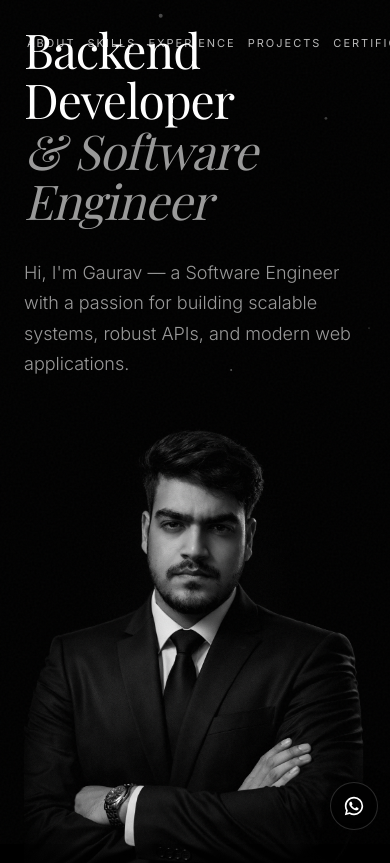
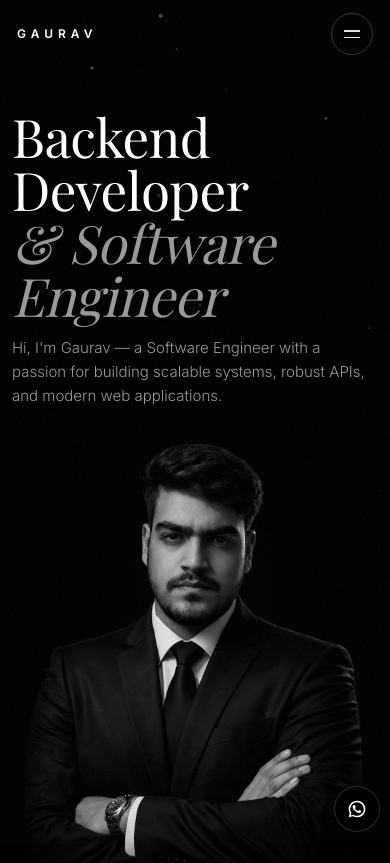
Before and after one commit to G4uravXDev/G4uravXPortfolio, a Next.js app: page / in a window 390 px wide. Shown: the top 863 px of the page. Built offline with nearby package versions, Linux system fonts and the light colour scheme; a web font is replaced by a local one.

Commit message:
Thor: The Dark World

```diff
--- a/app/components/ExperienceSection.tsx
+++ b/app/components/ExperienceSection.tsx
@@ -88,6 +88,12 @@ const certifications = [
         image: cloudCert,
     },
     {
+        title: "Web Development in React.js",
+        org: "Certificate",
+        year: "December 2025",
+        image: reactCert,
+    },
+    {
         title: "Concepts in SQL",
         org: "Certificate",
         year: "November 2025",
@@ -98,12 +104,6 @@ const certifications = [
         org: "Certificate",
         year: "November 2025",
         image: uxCert,
-    },
-    {
-        title: "Web Development in React.js",
-        org: "Certificate",
-        year: "December 2025",
-        image: reactCert,
     },
 ];
 
--- a/app/components/NavBar.tsx
+++ b/app/components/NavBar.tsx
@@ -5,30 +5,8 @@ import { useEffect, useRef, useState } from "react";
 export default function NavBar() {
     const [inHero, setInHero] = useState(true);
     const [scrollingDown, setScrollingDown] = useState(true);
+    const [isMenuOpen, setIsMenuOpen] = useState(false);
     const lastYRef = useRef(0);
-
-    useEffect(() => {
-        const hero = document.getElementById("hero");
-        if (!hero) {
-            setInHero(false);
-            return;
-        }
-
-        const observer = new IntersectionObserver(
-            ([entry]) => {
-                // While hero is visible: keep nav blended/transparent.
-                // Once user scrolls past hero: make nav opaque.
-                setInHero(entry.isIntersecting);
-            },
-            {
-                root: null,
-                threshold: 0.15,
-            }
-        );
-
-        observer.observe(hero);
-        return () => observer.disconnect();
-    }, []);
 
     useEffect(() => {
         const handleScroll = () => {
@@ -38,11 +16,43 @@ export default function NavBar() {
 
             setScrollingDown(currentY > lastY);
             lastYRef.current = currentY;
+
+            const hero = document.getElementById("hero");
+            if (hero) {
+                // Switch to "scrolled" state once hero is mostly out of view.
+                const heroBottom = hero.getBoundingClientRect().bottom;
+                setInHero(heroBottom > 120);
+            } else {
+                setInHero(false);
+            }
         };
 
+        handleScroll();
         window.addEventListener("scroll", handleScroll, { passive: true });
-        return () => window.removeEventListener("scroll", handleScroll);
+        window.addEventListener("resize", handleScroll);
+        return () => {
+            window.removeEventListener("scroll", handleScroll);
+            window.removeEventListener("resize", handleScroll);
+        };
     }, []);
+
+    useEffect(() => {
+        const closeMenu = () => setIsMenuOpen(false);
+        window.addEventListener("resize", closeMenu);
+        return () => window.removeEventListener("resize", closeMenu);
+    }, []);
+
+    useEffect(() => {
+        if (isMenuOpen) {
+            document.body.style.overflow = "hidden";
+        } else {
+            document.body.style.overflow = "";
+        }
+
+        return () => {
+            document.body.style.overflow = "";
+        };
+    }, [isMenuOpen]);
 
     const stateClass = inHero ? "nav--hero" : "nav--scrolled";
     const motionClass = !inHero
@@ -89,7 +99,40 @@ export default function NavBar() {
                         Contact
                     </a>
                 </div>
+
+                <button
+                    type="button"
+                    className={`nav-hamburger ${isMenuOpen ? "is-open" : ""}`}
+                    aria-label="Toggle navigation menu"
+                    aria-expanded={isMenuOpen}
+                    onClick={() => setIsMenuOpen((prev) => !prev)}
+                >
+                    <span />
+                    <span />
+                </button>
             </div>
+
+            <div className={`nav-mobile-menu ${isMenuOpen ? "is-open" : ""}`}>
+                <a href="#about" onClick={() => setIsMenuOpen(false)}>About</a>
+                <a href="#technical-arsenal" onClick={() => setIsMenuOpen(false)}>Skills</a>
+                <a href="#experience" onClick={() => setIsMenuOpen(false)}>Experience</a>
+                <a href="#projects" onClick={() => setIsMenuOpen(false)}>Projects</a>
+                <a href="#certifications" onClick={() => setIsMenuOpen(false)}>Certifications</a>
+                <a href="#awards" onClick={() => setIsMenuOpen(false)}>Awards</a>
+                <a href="#education" onClick={() => setIsMenuOpen(false)}>Education</a>
+                <a href="/GauravNayyarResumeV1.pdf" download onClick={() => setIsMenuOpen(false)}>
+                    Resume
+                </a>
+                <a href="#contact" onClick={() => setIsMenuOpen(false)}>Contact</a>
+            </div>
+
+            <button
+                type="button"
+                className={`nav-mobile-backdrop ${isMenuOpen ? "is-open" : ""}`}
+                aria-hidden={!isMenuOpen}
+                tabIndex={-1}
+                onClick={() => setIsMenuOpen(false)}
+            />
         </header>
     );
 }
--- a/app/globals.css
+++ b/app/globals.css
@@ -333,10 +333,53 @@ img {
   border-color: rgba(255, 255, 255, 0.28);
 }
 
+.nav-hamburger {
+  display: none;
+  width: 42px;
+  height: 42px;
+  border-radius: 999px;
+  border: 1px solid rgba(255, 255, 255, 0.2);
+  background: transparent;
+  color: inherit;
+  align-items: center;
+  justify-content: center;
+  flex-direction: column;
+  gap: 5px;
+  cursor: pointer;
+}
+
+.nav-hamburger span {
+  display: block;
+  width: 16px;
+  height: 1.5px;
+  background: currentColor;
+  transition: transform 0.25s var(--transition-smooth), opacity 0.25s var(--transition-smooth);
+}
+
+.nav-hamburger.is-open span:first-child {
+  transform: translateY(3.5px) rotate(45deg);
+}
+
+.nav-hamburger.is-open span:last-child {
+  transform: translateY(-3.5px) rotate(-45deg);
+}
+
+.nav-mobile-menu {
+  display: none;
+}
+
+.nav-mobile-menu a {
+  text-decoration: none;
+}
+
+.nav-mobile-backdrop {
+  display: none;
+}
+
 .whatsapp-fab {
   position: fixed;
   right: 18px;
-  bottom: 22px;
+  bottom: calc(22px + env(safe-area-inset-bottom, 0px));
   width: 52px;
   height: 52px;
   border-radius: 999px;
@@ -367,10 +410,24 @@ img {
 
 @media (max-width: 968px) {
   .whatsapp-fab {
-    right: 12px;
-    bottom: 14px;
+    right: calc(12px + env(safe-area-inset-right, 0px));
+    bottom: calc(14px + env(safe-area-inset-bottom, 0px));
     width: 48px;
     height: 48px;
+  }
+}
+
+@media (max-width: 640px) {
+  .whatsapp-fab {
+    right: calc(10px + env(safe-area-inset-right, 0px));
+    bottom: calc(12px + env(safe-area-inset-bottom, 0px));
+    width: 46px;
+    height: 46px;
+  }
+
+  .whatsapp-fab svg {
+    width: 20px;
+    height: 20px;
   }
 }
 
@@ -1590,35 +1647,154 @@ img {
 /* ─── RESPONSIVE ─────────────────── */
 @media (max-width: 968px) {
   .hero {
-    padding: 0 24px 60px;
+    min-height: auto;
+    padding: 92px 16px 48px;
   }
 
   .nav {
-    top: 12px;
-    left: 12px;
-    right: 12px;
+    top: 0;
+    left: 0;
+    right: 0;
   }
 
   .nav-inner {
-    padding: 12px 14px;
-  }
-
-  .nav-links {
-    gap: 12px;
+    padding: 12px 16px;
+  }
+
+  .nav-side-left,
+  .nav-side-right {
+    display: none;
+  }
+
+  .nav-center {
+    flex: 1;
+    justify-content: flex-start;
+  }
+
+  .nav-brand {
+    font-size: 12px;
+    letter-spacing: 5px;
+  }
+
+  .nav-hamburger {
+    display: inline-flex;
+    margin-left: auto;
+    color: rgba(255, 255, 255, 0.9);
+  }
+
+  .nav--scrolled .nav-hamburger {
+    border-color: rgba(0, 0, 0, 0.28);
+    color: #111;
+  }
+
+  .nav-mobile-menu {
+    position: fixed;
+    top: 64px;
+    right: 10px;
+    width: min(320px, calc(100vw - 20px));
+    max-height: calc(100vh - 80px);
+    display: grid;
+    grid-template-columns: 1fr;
+    gap: 0;
+    align-content: start;
+    overflow-y: auto;
+    margin: 0;
+    border-radius: 14px;
+    border: 1px solid rgba(255, 255, 255, 0.14);
+    background: rgba(8, 8, 8, 0.72);
+    backdrop-filter: blur(20px) saturate(120%);
+    -webkit-backdrop-filter: blur(20px) saturate(120%);
+    box-shadow: 0 16px 40px rgba(0, 0, 0, 0.34);
+    transform: translateX(108%);
+    opacity: 0;
+    pointer-events: none;
+    z-index: 2;
+    transition: transform 0.35s var(--transition-smooth), opacity 0.3s var(--transition-smooth);
+  }
+
+  .nav-mobile-menu.is-open {
+    transform: translateX(0);
+    opacity: 1;
+    pointer-events: auto;
+    backdrop-filter: blur(28px) saturate(155%);
+    -webkit-backdrop-filter: blur(28px) saturate(155%);
+  }
+
+  .nav-mobile-menu a {
+    padding: 14px 18px;
+    font-size: 12px;
+    letter-spacing: 2px;
+    text-transform: uppercase;
+    border-top: 1px solid rgba(255, 255, 255, 0.14);
+    background: transparent;
+  }
+
+  .nav--hero .nav-mobile-menu a {
+    color: rgba(255, 255, 255, 0.92);
+  }
+
+  .nav--scrolled .nav-mobile-menu {
+    background: rgba(255, 255, 255, 0.9);
+  }
+
+  .nav--scrolled .nav-mobile-menu a {
+    color: #111;
+    border-top-color: rgba(0, 0, 0, 0.08);
+  }
+
+  .nav-mobile-menu a:hover {
+    background: rgba(255, 255, 255, 0.08);
+  }
+
+  .nav-mobile-backdrop {
+    display: block;
+    position: fixed;
+    inset: 0;
+    z-index: 1;
+    opacity: 0;
+    pointer-events: none;
+    background: rgba(0, 0, 0, 0.12);
+    backdrop-filter: blur(0px) saturate(100%);
+    -webkit-backdrop-filter: blur(0px) saturate(100%);
+    will-change: backdrop-filter, opacity;
+    transform: translateZ(0);
+    transition: opacity 0.3s var(--transition-smooth);
+  }
+
+  .nav-mobile-backdrop.is-open {
+    opacity: 1;
+    pointer-events: auto;
+    background: rgba(0, 0, 0, 0.22);
+    backdrop-filter: blur(36px) saturate(160%);
+    -webkit-backdrop-filter: blur(36px) saturate(160%);
   }
 
   .hero-inner {
     grid-template-columns: 1fr;
-    gap: 40px;
+    gap: 24px;
   }
 
   .hero-image {
-    justify-self: start;
-    width: min(360px, 100%);
+    justify-self: center;
+    width: min(340px, 92vw);
   }
 
   .hero-title {
-    letter-spacing: -1px;
+    font-size: clamp(56px, 14vw, 92px);
+    line-height: 0.98;
+    letter-spacing: -0.6px;
+    margin-bottom: 18px;
+  }
+
+  .hero-subtitle {
+    font-size: 17px;
+    line-height: 1.65;
+    max-width: 100%;
+  }
+
+  .about-image-container {
+    max-width: 360px;
+    margin: 0 auto;
   }
 
   .hero-scroll-indicator {
@@ -1626,11 +1802,28 @@ img {
   }
 
   .section-container {
-    padding: 0 12px;
+    padding: 0 16px;
   }
 
   .projects-grid {
     grid-template-columns: 1fr;
+  }
+
+  .project-card {
+    aspect-ratio: 4 / 5;
+  }
+
+  .project-card-content {
+    padding: 20px;
+  }
+
+  .project-card h2 {
+    font-size: clamp(20px, 5.4vw, 28px);
+  }
+
+  .project-card p {
+    opacity: 1;
+    transform: none;
   }
 
   .about-grid {
@@ -1650,11 +1843,11 @@ img {
   .article-item {
     grid-template-columns: 1fr;
     gap: 12px;
-    padding: 24px;
+    padding: 20px 16px;
   }
 
   .article-item:hover {
-    padding-left: 32px;
+    padding-left: 16px;
   }
 
   .role-banner {
@@ -1670,12 +1863,61 @@ img {
   .contact-links {
     flex-direction: column;
     align-items: center;
+    gap: 12px;
   }
 }
 
 @media (max-width: 640px) {
   .section {
-    padding: 80px 0;
+    padding: 64px 0;
+  }
+
+  .hero {
+    padding: 86px 12px 40px;
+  }
+
+  .hero-title {
+    font-size: clamp(48px, 13.6vw, 74px);
+    line-height: 1;
+    margin-bottom: 14px;
+  }
+
+  .hero-subtitle {
+    font-size: 15px;
+    line-height: 1.6;
+  }
+
+  .section-label {
+    font-size: 10px;
+    letter-spacing: 2.4px;
+    margin-bottom: 10px;
+  }
+
+  .section-title {
+    font-size: clamp(34px, 9.5vw, 46px);
+    margin-bottom: 24px;
+  }
+
+  .nav-mobile-menu {
+    margin: 8px 8px 0;
+    border-radius: 12px;
+  }
+
+  .project-card-content {
+    padding: 16px;
+  }
+
+  .project-card-tag {
+    font-size: 10px;
+    letter-spacing: 1.6px;
+  }
+
+  .project-card h2 {
+    font-size: clamp(18px, 6vw, 24px);
+  }
+
+  .project-card p {
+    font-size: 12px;
   }
 
   .education-grid {
```
